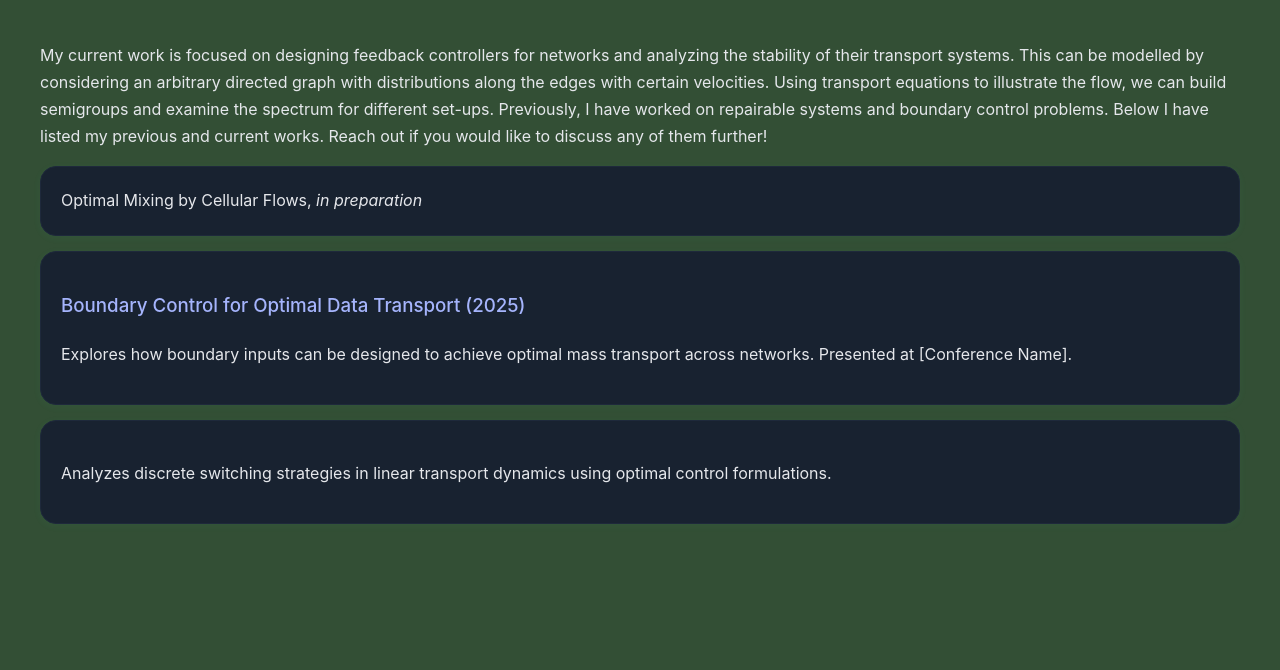
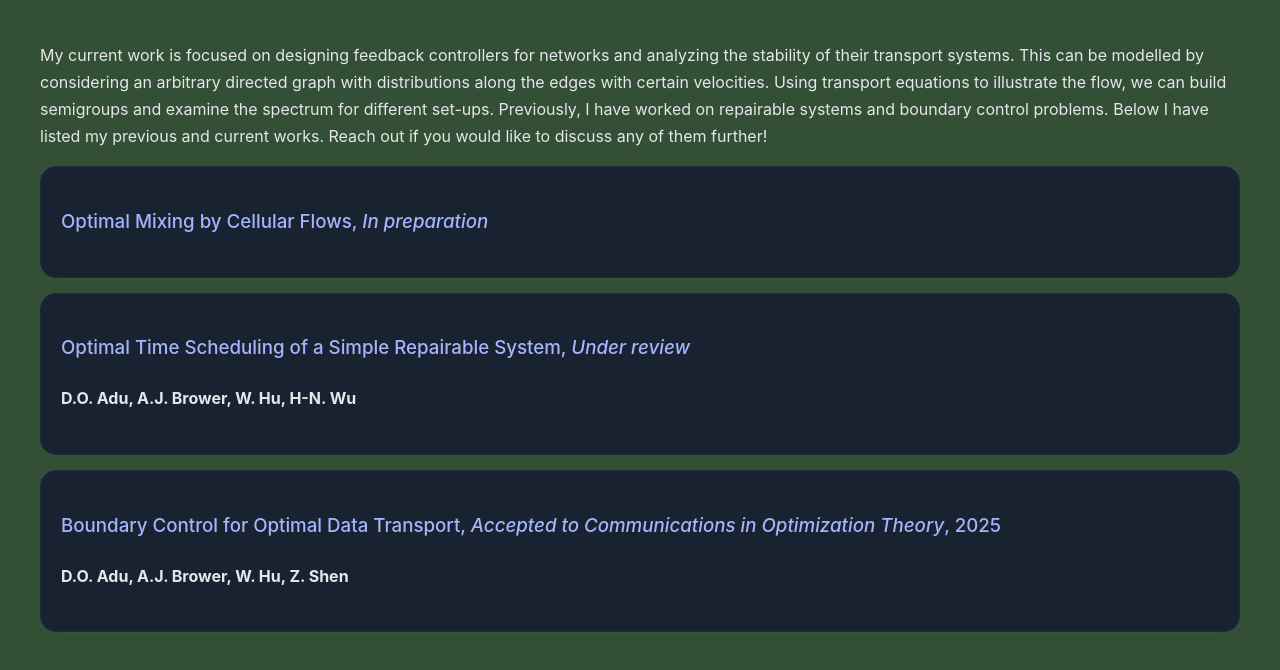
Before and after one commit to ajb38015/ajb38015.github.io, a plain HTML site: page research.html in a window 1280 px wide. Shown: the part 178-848 px from the top of the page. Before the commit the page ends 800 px from the top, so only its background shows below. Drawn offline with Linux system fonts and the light colour scheme.

Commit message:
Update research page

```diff
--- a/research.html
+++ b/research.html
@@ -23,15 +23,18 @@
 
       Below I have listed my previous and current works. Reach out if you would like to discuss any of them further!</p>
 
-    <div class="card"> Optimal Mixing by Cellular Flows, <I>in preparation</I> </div>
     <div class="card">
-      <h3>Boundary Control for Optimal Data Transport (2025)</h3>
-      <p>Explores how boundary inputs can be designed to achieve optimal mass transport across networks. Presented at [Conference Name].</p>
+      <h3>Optimal Mixing by Cellular Flows, <I>In preparation</I></h3>
     </div>
 
     <div class="card">
-      <h3></h3>
-      <p>Analyzes discrete switching strategies in linear transport dynamics using optimal control formulations.</p>
+      <h3>Optimal Time Scheduling of a Simple Repairable System, <I>Under review</I></h3>
+      <h4>D.O. Adu, A.J. Brower, W. Hu, H-N. Wu</h4>
+    </div>
+
+     <div class="card">
+      <h3>Boundary Control for Optimal Data Transport, <I>Accepted to Communications in Optimization Theory</I>, 2025</h3>
+      <h4>D.O. Adu, A.J. Brower, W. Hu, Z. Shen</h4>
     </div>
   </div>
 </body>
```
